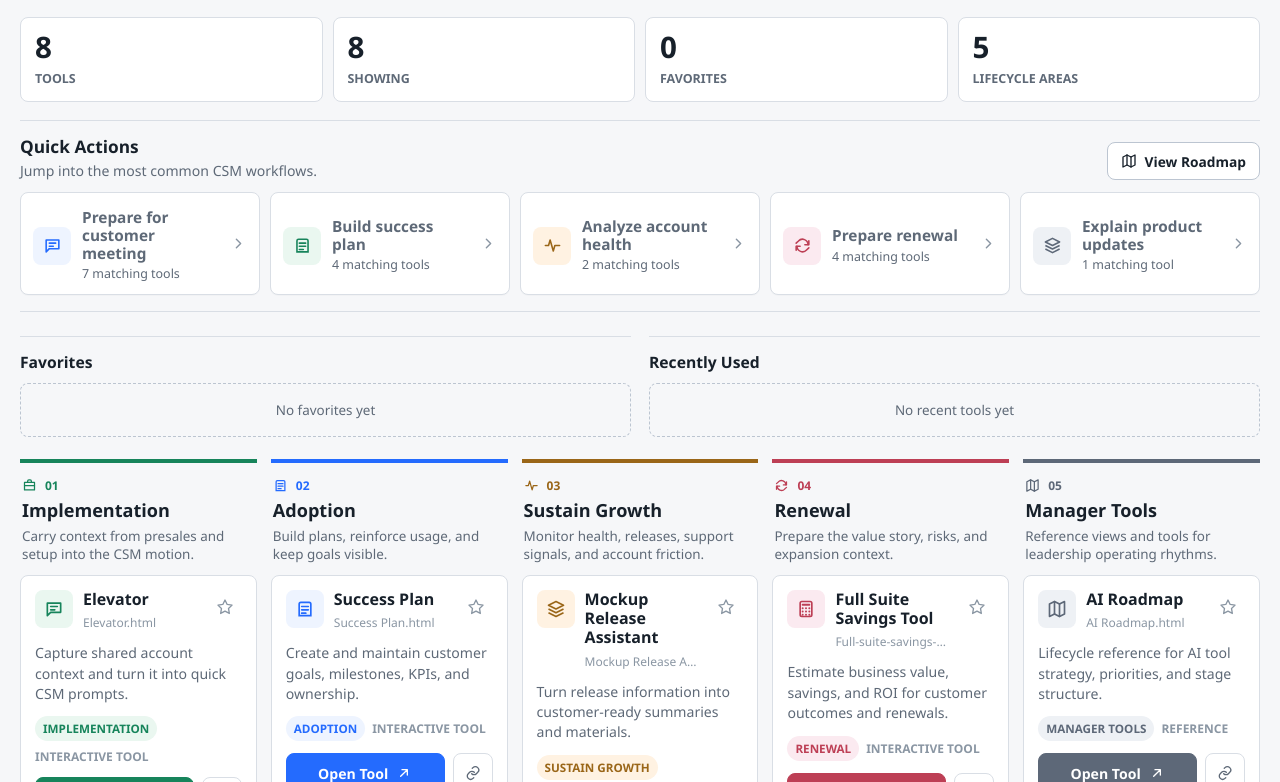
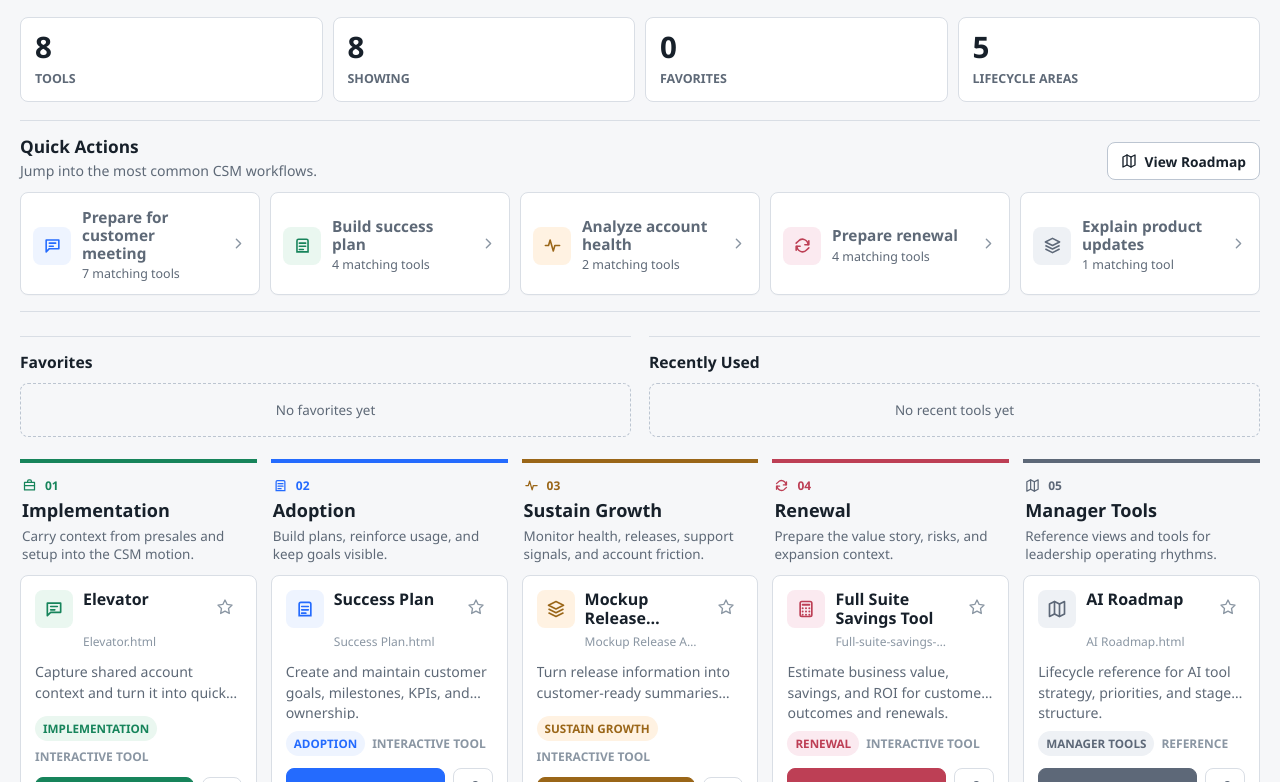
Before and after one commit to Jaggaer-CSM/csm-central, a plain HTML site: page index.html in a window 1280 px wide. Shown: the part 170-952 px from the top of the page. Drawn offline with Linux system fonts and the light colour scheme.

Commit message:
Equalize tool card heights

```diff
--- a/index.html
+++ b/index.html
@@ -522,8 +522,9 @@
 
     .tool-card {
       display: grid;
+      grid-template-rows: auto minmax(42px, 1fr) auto auto;
       gap: 12px;
-      min-height: 202px;
+      height: 248px;
       padding: 14px;
       border: 1px solid var(--line);
       border-radius: var(--radius);
@@ -568,11 +569,16 @@
     }
 
     .card-title h3 {
+      display: -webkit-box;
       margin: 0;
+      min-height: 2.4em;
+      overflow: hidden;
       font-size: 1rem;
       line-height: 1.2;
       letter-spacing: 0;
       overflow-wrap: anywhere;
+      -webkit-box-orient: vertical;
+      -webkit-line-clamp: 2;
     }
 
     .card-title .file-name {
@@ -619,11 +625,14 @@
     }
 
     .description {
-      min-height: 42px;
+      display: -webkit-box;
       margin: 0;
+      overflow: hidden;
       color: var(--muted);
       font-size: 0.88rem;
       line-height: 1.45;
+      -webkit-box-orient: vertical;
+      -webkit-line-clamp: 2;
     }
 
     .card-meta {
```
